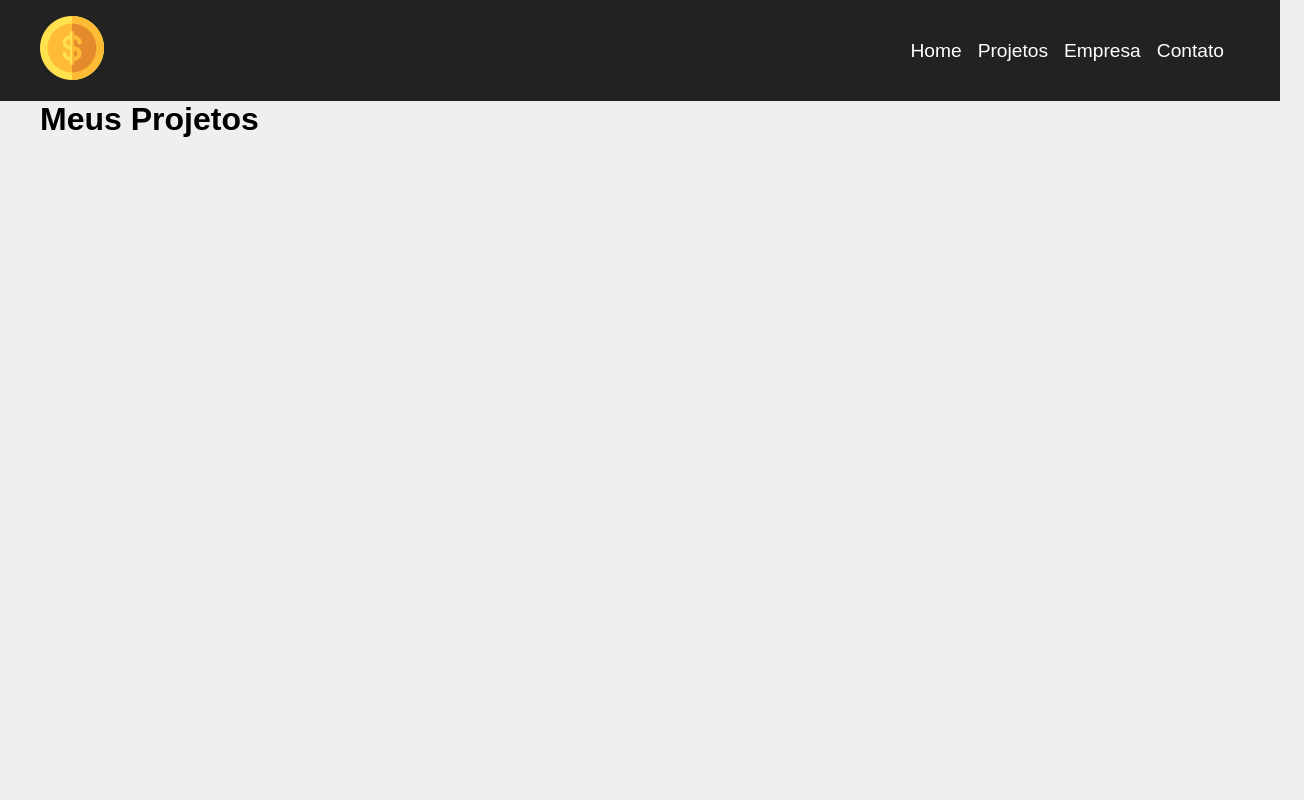
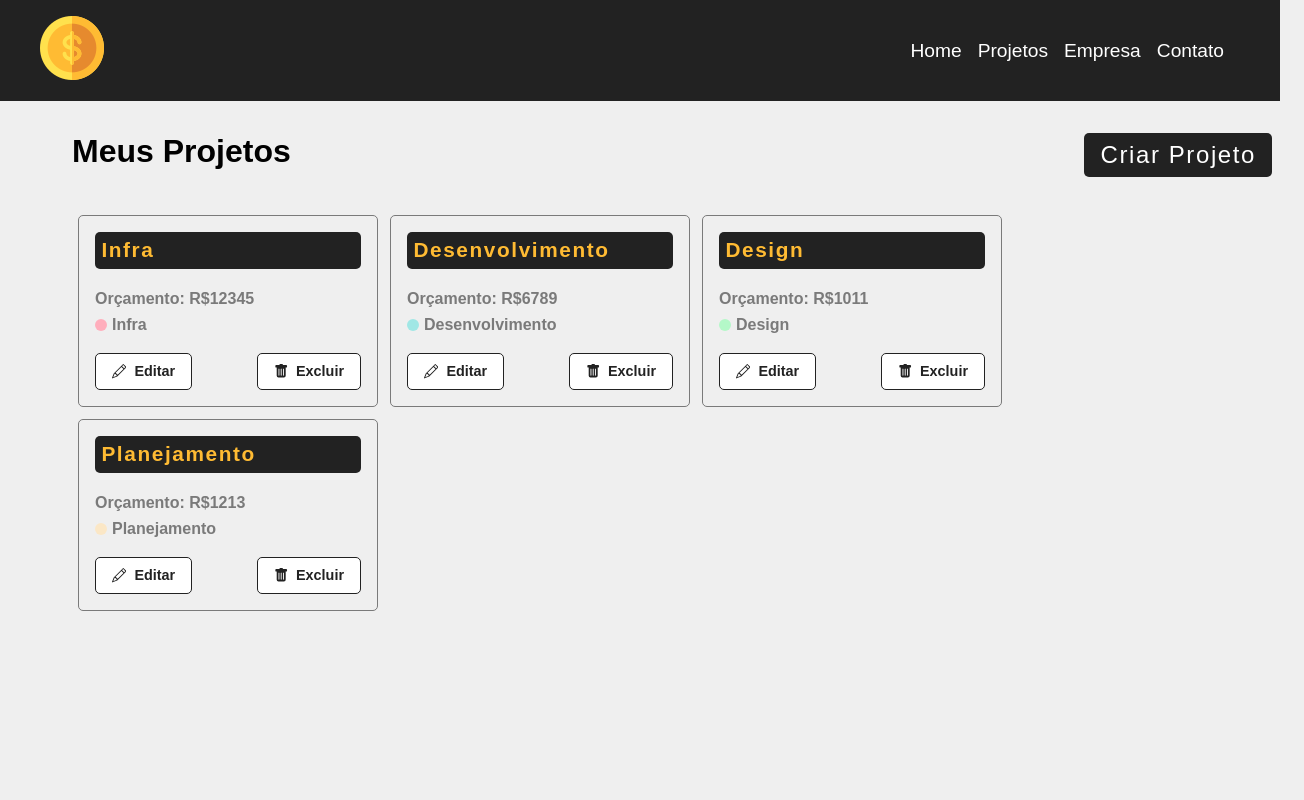
Before and after one commit to nicolasgaldino/Projeto-Costs, a React (Create React App) app: page /projects in a window 1280 px wide. Shown: the top 800 px of the page, 1304 px wide, since content can reach past the window. Built offline with nearby package versions, Linux system fonts and the light colour scheme; data requests are answered from the project's data file.

Commit message:
Dashboard criado, consumo de dados da API através do dasjboard estabelecido e componente de loading criado.

```diff
--- a/db.json
+++ b/db.json
@@ -1,5 +1,50 @@
 {
-  "projects": [],
+  "projects": [
+    {
+      "category": {
+        "id": "1",
+        "name": "Infra"
+      },
+      "name": "Infra",
+      "budget": "12345",
+      "cost": 0,
+      "services": [],
+      "id": 1
+    },
+    {
+      "category": {
+        "id": "2",
+        "name": "Desenvolvimento"
+      },
+      "name": "Desenvolvimento",
+      "budget": "6789",
+      "cost": 0,
+      "services": [],
+      "id": 2
+    },
+    {
+      "category": {
+        "id": "3",
+        "name": "Design"
+      },
+      "name": "Design",
+      "budget": "1011",
+      "cost": 0,
+      "services": [],
+      "id": 3
+    },
+    {
+      "category": {
+        "id": "4",
+        "name": "Planejamento"
+      },
+      "name": "Planejamento",
+      "budget": "1213",
+      "cost": 0,
+      "services": [],
+      "id": 4
+    }
+  ],
   "categories": [
     {
       "id": 1,
--- /dev/null
+++ b/src/components/layout/Loading.js
@@ -0,0 +1,17 @@
+import styles from './Loading.module.css';
+import loading from '../../img/loading.svg';
+
+const Loading = () => {
+  return (
+    <div
+    className={ styles.loaderContainer }
+    >
+      <img
+      className={ styles.loader }
+      src={ loading }
+      alt="Loading"/>
+    </div>
+  )
+}
+
+export default Loading
--- /dev/null
+++ b/src/components/layout/Loading.module.css
@@ -0,0 +1,11 @@
+.loaderContainer {
+  width: 100%;
+  height: 100%;
+  display: flex;
+  justify-content: center;
+  align-items: center;
+}
+
+.loader {
+  width: 25%;
+}
--- a/src/components/pages/Projects.js
+++ b/src/components/pages/Projects.js
@@ -1,7 +1,16 @@
+import React from 'react';
 import Message from "../layout/Message"
-import { useLocation } from 'react-router-dom';
+import { Link, useLocation } from 'react-router-dom';
+import styles from './Projects.module.css';
+import Container from '../../components/layout/Container';
+import LinkButton from '../../components/layout/LinkButton';
+import ProjectCard from "../projects/ProjectCard";
+import Loading from '../layout/Loading';
 
 const Projects = () => {
+
+  const [ projects, setProjects ] = React.useState([]);
+  const [ removeLoading, setRemoveLoading ] = React.useState(false);
 
   const location = useLocation();
   let message = '';
@@ -9,10 +18,42 @@ const Projects = () => {
     message = location.state.message;
   }
 
+  React.useEffect(() => {
+    const url = "http://localhost:5000/projects";
+
+    fetch(url, {
+      method: 'GET',
+      headers : {
+        'Content-type': 'application/json',
+      }
+    })
+    .then((response) => response.json())
+    .then(data => {
+      setProjects(data);
+      setRemoveLoading(true);
+    })
+    .catch((err) => console.log(err));
+  }, []);
+
   return (
-    <div>
-      <h1>Meus Projetos</h1>
+    <div className={ styles.projectContainer }>
+      <div className={ styles.titleContainer }>
+        <h1>Meus Projetos</h1>
+        <LinkButton to="/newproject" text="Criar Projeto"/>
+      </div>
       {message && <Message type="success" msg={ message }/>}
+      <Container customClass="start">
+        {projects.length > 0 && projects.map((project) => (
+          <ProjectCard
+          id={ project.id }
+          key={ project.id }
+          name={ project.name }
+          budget={ project.budget }
+          category={ project.category.name }
+          />
+        ))}
+        {!removeLoading && <Loading />}
+      </Container>
     </div>
   )
 }
--- /dev/null
+++ b/src/components/pages/Projects.module.css
@@ -0,0 +1,9 @@
+.projectContainer {
+  padding: 2rem;
+}
+
+.titleContainer {
+  display: flex;
+  justify-content: space-between;
+  margin-bottom: 2rem;
+}
--- /dev/null
+++ b/src/components/projects/ProjectCard.js
@@ -0,0 +1,27 @@
+import { Link } from 'react-router-dom';
+import styles from './ProjectCard.module.css';
+import { BsPencil, BsFillTrashFill } from 'react-icons/bs';
+
+const ProjectCard = ({ id, name, budget, category, handleRemove }) => {
+  return (
+    <div className={ styles.projectCard }>
+      <h4>{ name }</h4>
+      <p>
+        <span>Orçamento:</span> R${ budget }
+      </p>
+      <p className={ styles.categoryText }>
+        <span className={ `${styles[category.toLowerCase()]}` }></span> { category }
+      </p>
+      <div className={ styles.projectCardActions }>
+        <Link to="/">
+          <BsPencil /> Editar
+        </Link>
+        <button>
+          <BsFillTrashFill /> Excluir
+        </button>
+      </div>
+    </div>
+  )
+}
+
+export default ProjectCard
--- /dev/null
+++ b/src/components/projects/ProjectCard.module.css
@@ -0,0 +1,91 @@
+.projectCard {
+  padding: 1rem;
+  border: 1px solid #7a7a7a;
+  border-radius: 0.3125rem;
+  width: 25%;
+  margin: .5%;
+}
+
+.projectCard h4 {
+  background-color: #222;
+  border-radius: 0.3125rem;
+  color: #ffbb33;
+  padding: .4rem;
+  margin-bottom: 1.3rem;
+  font-size: 1.3rem;
+  letter-spacing: .1rem;
+}
+
+.projectCard p {
+  color: #7a7a7a;
+  font-weight: bold;
+  margin-bottom: .5rem;
+}
+
+.projectCard p span {
+  font-weight: bolder;
+}
+
+.categoryText {
+  display: flex;
+  align-items: center;
+}
+
+.categoryText span {
+  display: block;
+  width: 0.75rem;
+  height: 0.75rem;
+  border-radius: 50%;
+  margin-right: 0.3125rem;
+}
+
+.projectCardActions {
+  margin-top: 1.2rem;
+  display: flex;
+  align-items: center;
+  justify-content: space-between;
+}
+
+.projectCardActions a,
+.projectCardActions button {
+  text-decoration: none;
+  border: none;
+  background-color: #fff;
+  color: #222;
+  font-size: .9rem;
+  font-weight: bold;
+  padding: .6rem 1rem;
+  border: 1px solid #222;
+  border-radius: 0.3125rem;
+  display: flex;
+  justify-content: center;
+  align-items: center;
+  transition: .5s;
+  cursor: pointer;
+}
+
+.projectCardActions a:hover,
+.projectCardActions button:hover {
+  background-color: #222;
+  color:  #ffbb33;
+}
+
+.projectCardActions svg {
+  margin-right: .5rem;
+}
+
+.categoryText .infra{
+  background-color: #ffaebc;
+}
+
+.categoryText .desenvolvimento{
+  background-color: #a0e7e5;
+}
+
+.categoryText .design{
+  background-color: #b4f8c8;
+}
+
+.categoryText .planejamento{
+  background-color: #fbe7c6;
+}
--- a/src/components/projects/ProjectForm.js
+++ b/src/components/projects/ProjectForm.js
@@ -5,9 +5,6 @@ import Select from '../form/Select';
 import SubmitButton from '../form/SubmitButton';
 
 const ProjectForm = ({ handleSubmit, btnText, projectData }) => {
-
-  // trecho de código que puxa os dados da API usando 'useEffect', e usando 'useState' para rendenrizar as opções a API diremente na página de novos projetos.
-  // para iniciar o projeto e carregar os dados do 'db.json', execute 'npm run backend' no terminal
 
   const [ categories, setCategories ] = React.useState([]);
   const [ project, setProject ] = React.useState(projectData || {});
@@ -69,7 +66,7 @@ const ProjectForm = ({ handleSubmit, btnText, projectData }) => {
         name="category_id"
         text="Selecione a categoria"
         options={ categories }
-        value={ project.category }
+        value={ project.category ? project.category.id : '' }
         handleOnChange={ handleCategory }
         />
         <SubmitButton text={ btnText }/>
```
